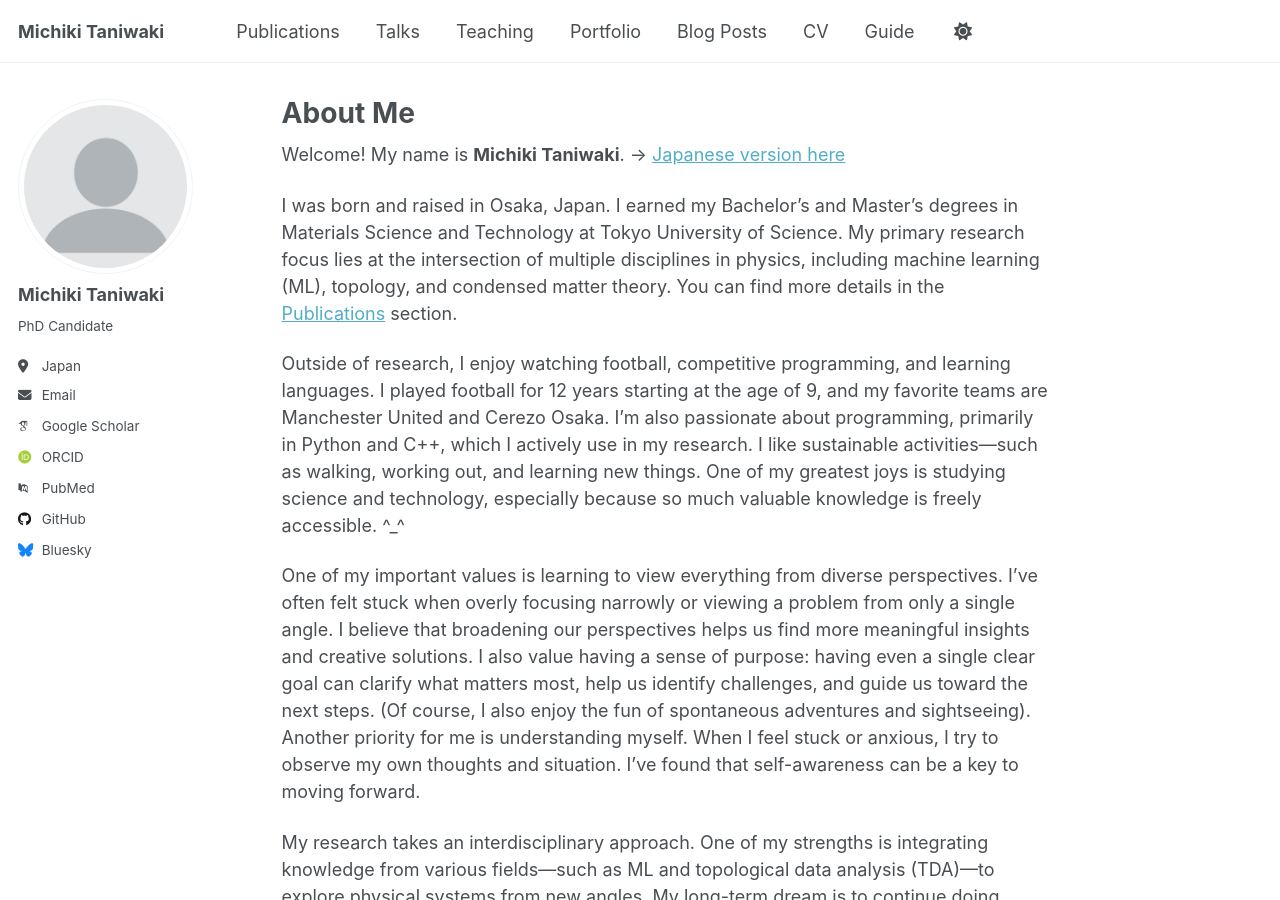
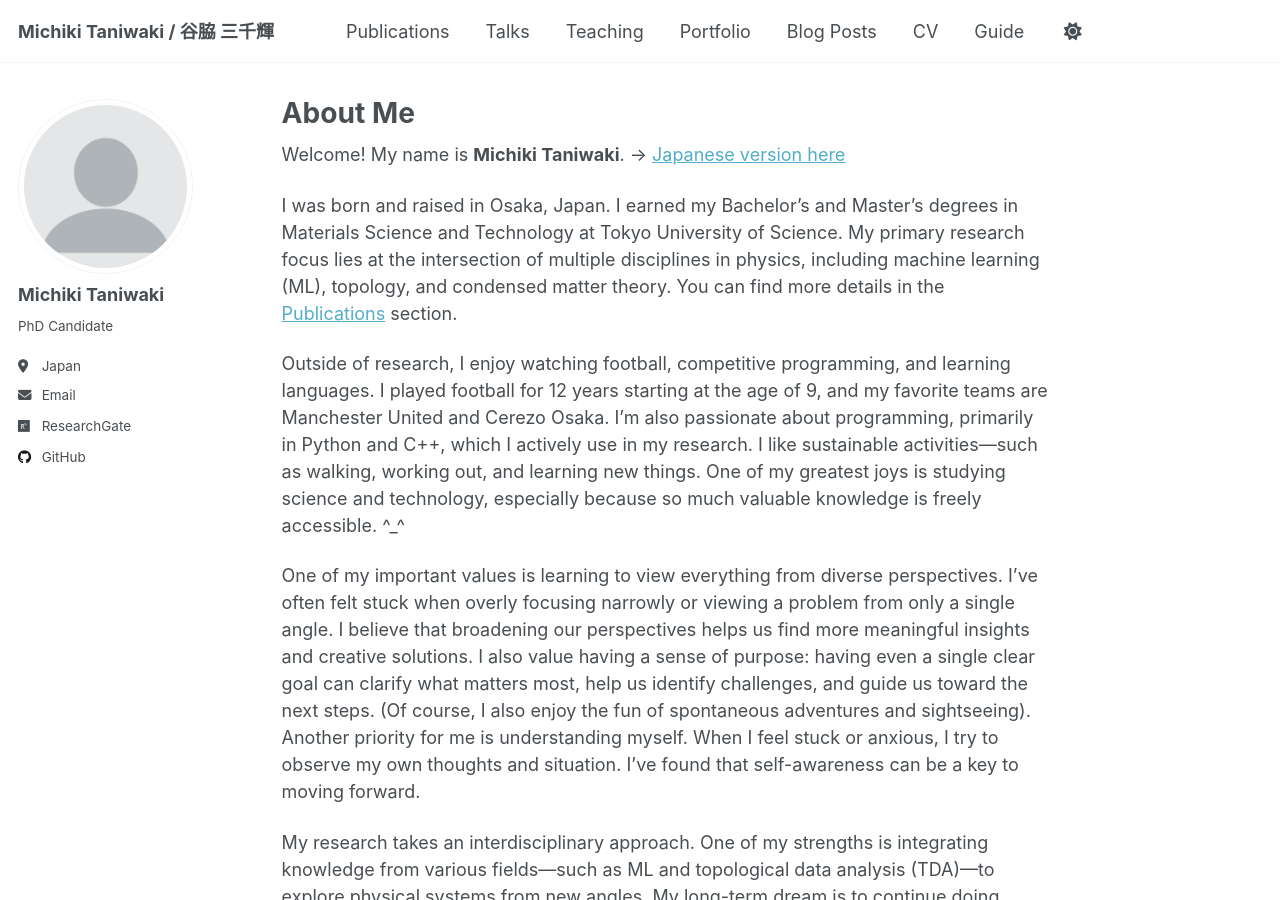
Before and after one commit to MiTaniwaki/MTaniwaki, a Jekyll site: the page built from _pages/about.md, in a window 1280 px wide and 900 px high. Built offline with Jekyll 4.4.1, drawn with Linux system fonts in a browser that asks for light colours; some web fonts are replaced; part of the change alters nothing that is shown.

Commit message:
#4 updated the content

```diff
--- a/_config.yml
+++ b/_config.yml
@@ -9,7 +9,7 @@
 # Basic Site Settings
 locale                   : "en-US"
 site_theme               : "default"
-title                    : "Michiki Taniwaki"
+title                    : "Michiki Taniwaki / 谷脇 三千輝"
 title_separator          : "-"
 name                     : &name "Michiki Taniwaki"
 description              : &description "personal description"
@@ -29,16 +29,16 @@ author:
   location         : "Japan"
   employer         : # "Red Brick University"
   uri              : # URL
-  email            : "none@example.org"
+  email            : "8223548<ｱｯﾄ>ed.tus.ac.jp"
 
   # Academic websites
   arxiv            : # URL - Update with the correct link to your profile
-  googlescholar    : "https://scholar.google.com/citations?user=PS_CX0AAAAAJ"
+  googlescholar    : # "https://scholar.google.com/citations?user=PS_CX0AAAAAJ"
   impactstory      : # URL
-  orcid            : "http://orcid.org/yourorcidurl"
+  orcid            : # "http://orcid.org/yourorcidurl"
   semantic         : # URL
-  pubmed           : "https://www.ncbi.nlm.nih.gov/pubmed/?term=john+snow"
-  researchgate     : # URL
+  pubmed           : # "https://www.ncbi.nlm.nih.gov/pubmed/?term=john+snow"
+  researchgate     : "https://www.researchgate.net/profile/Michiki-Taniwaki"
   scopus           : # URL
 
   # Repositories and software development
@@ -50,7 +50,7 @@ author:
   stackoverflow    : # User number or user number and name (i.e., use "1" or "1/jeff-atwood")
 
   # Social media
-  bluesky          : "bsky.app" # Replace this with you Bluesky username
+  bluesky          : # "bsky.app" # Replace this with you Bluesky username
   facebook         : # Username
   flickr           : # Username
   foursquare       : # Username
```
